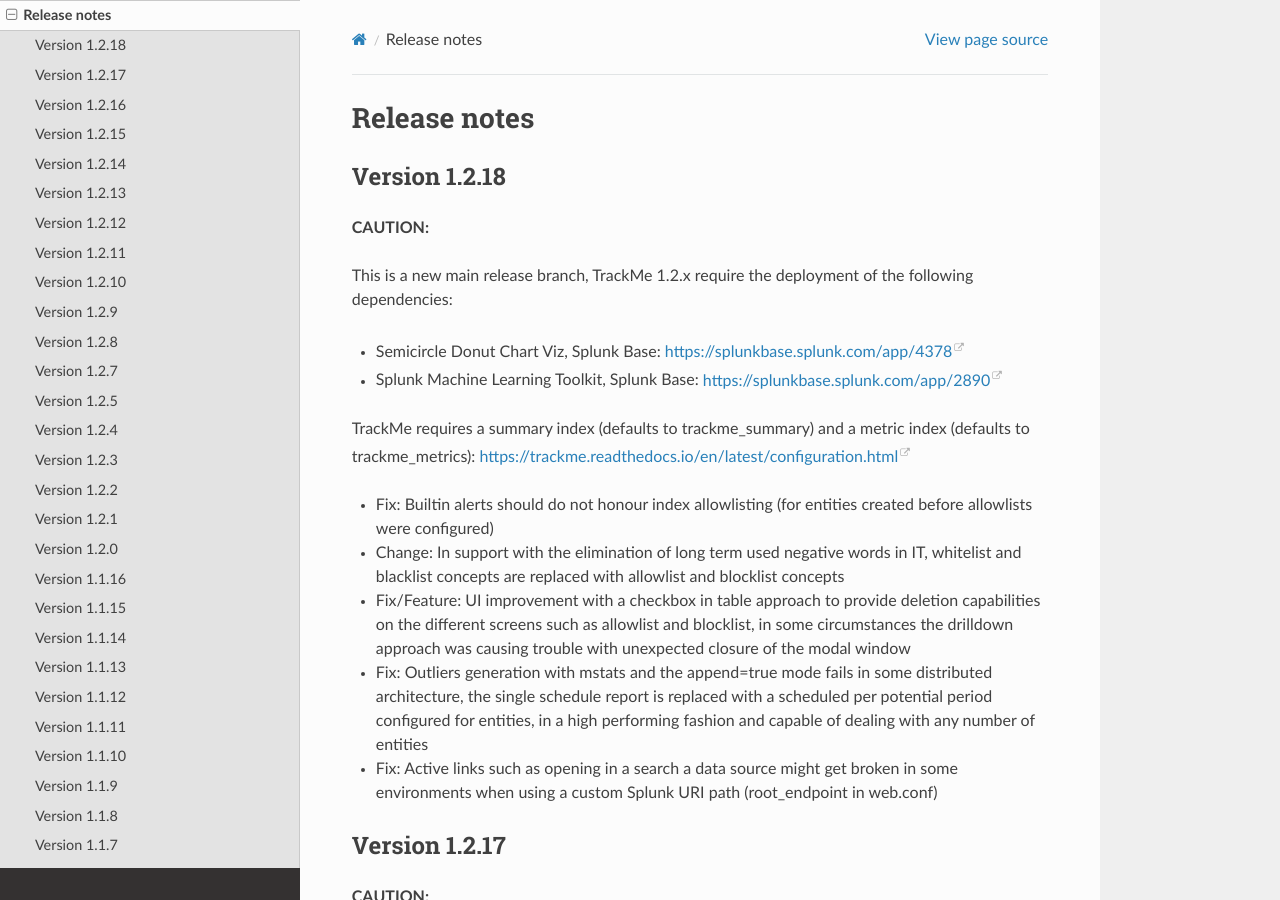
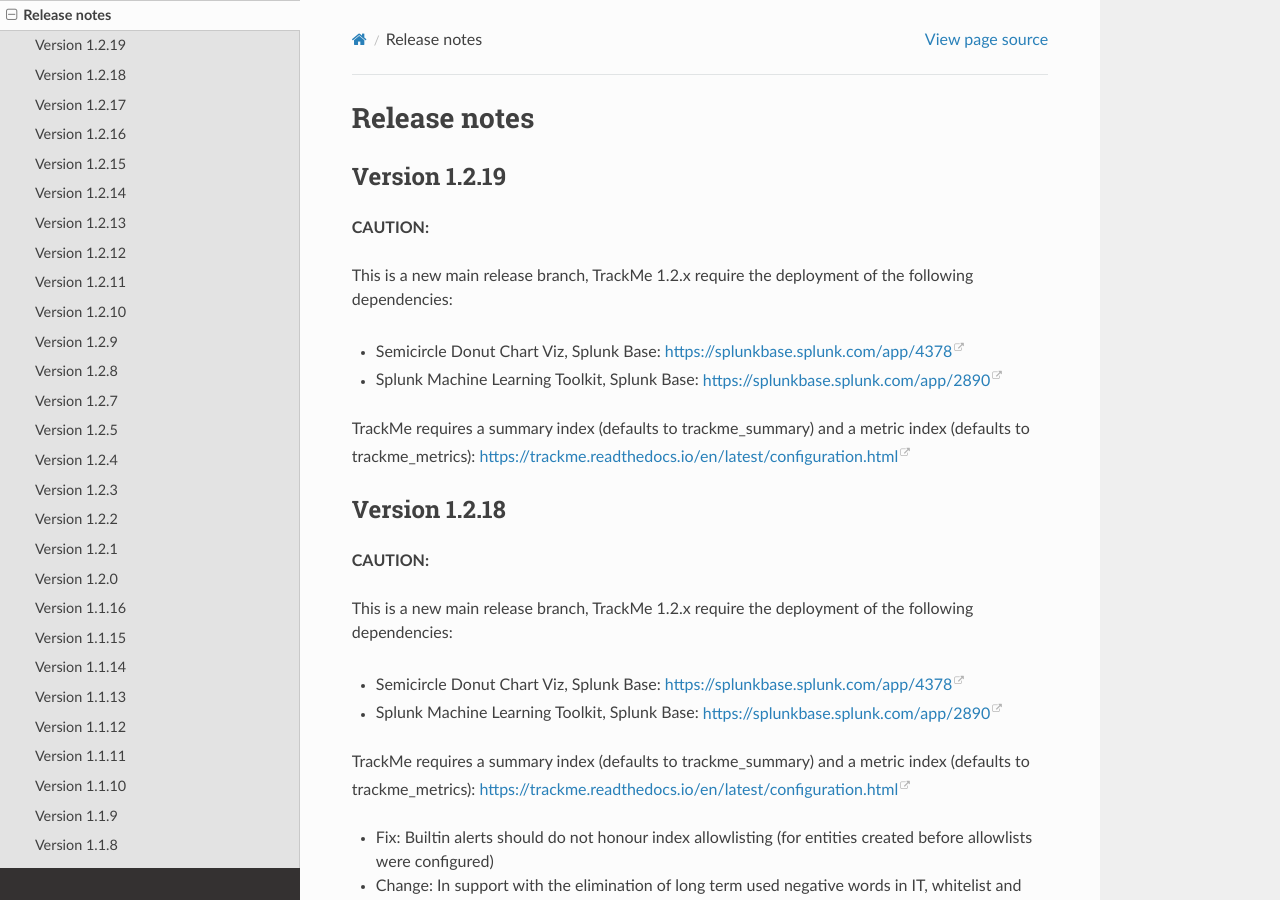
Before and after one commit to guilhemmarchand/trackme, a Sphinx documentation site: the page built from docs/releasenotes.rst, in a window 1280 px wide and 900 px high. Built offline with Sphinx 7.4.7 and the Read the Docs theme 2.0.0, drawn with Linux system fonts in a browser that asks for light colours.

Commit message:
Version 1.2.19 init

```diff
--- a/docs/releasenotes.rst
+++ b/docs/releasenotes.rst
@@ -1,5 +1,19 @@
 Release notes
 #############
+
+Version 1.2.19
+==============
+
+**CAUTION:**
+
+This is a new main release branch, TrackMe 1.2.x require the deployment of the following dependencies:
+
+- Semicircle Donut Chart Viz, Splunk Base: https://splunkbase.splunk.com/app/4378
+- Splunk Machine Learning Toolkit, Splunk Base: https://splunkbase.splunk.com/app/2890
+
+TrackMe requires a summary index (defaults to trackme_summary) and a metric index (defaults to trackme_metrics):
+https://trackme.readthedocs.io/en/latest/configuration.html
+
 
 Version 1.2.18
 ==============
```
Also changed, not shown: 2 other files.
